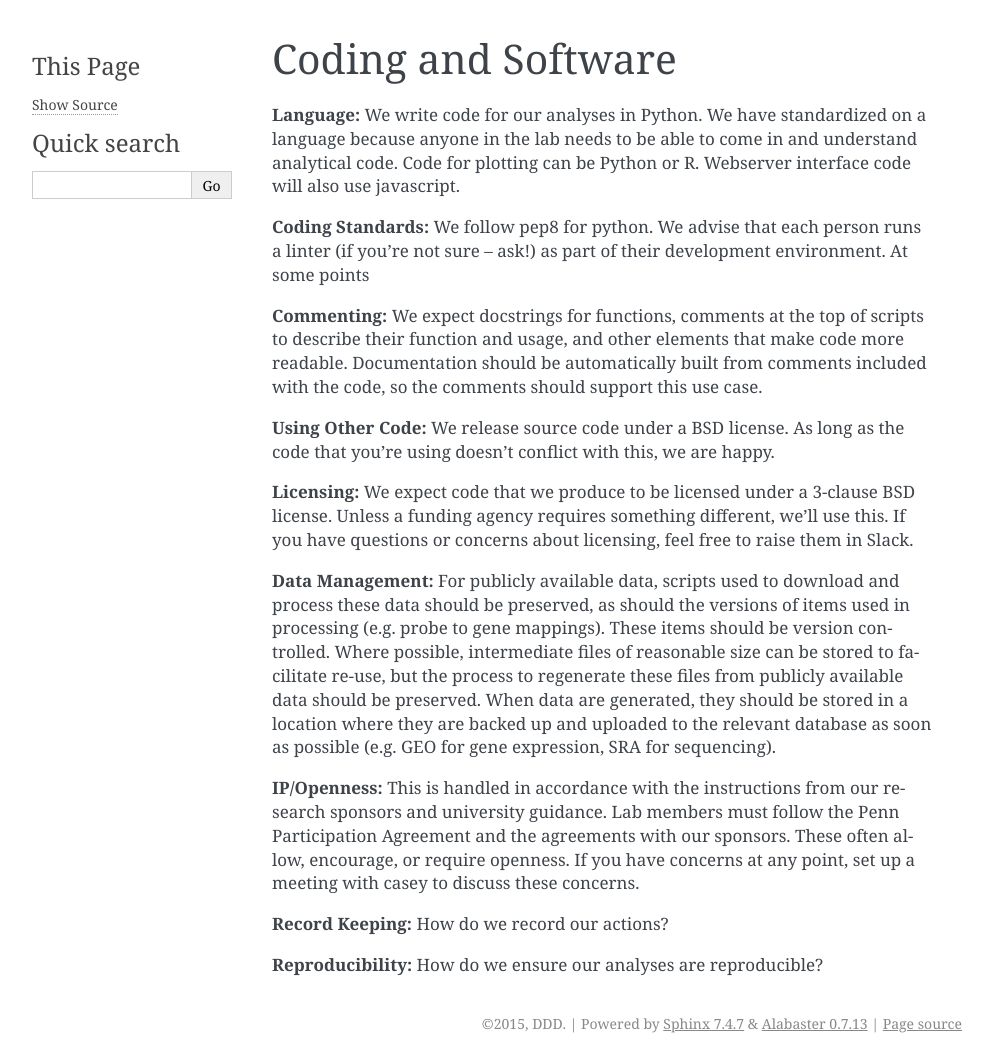
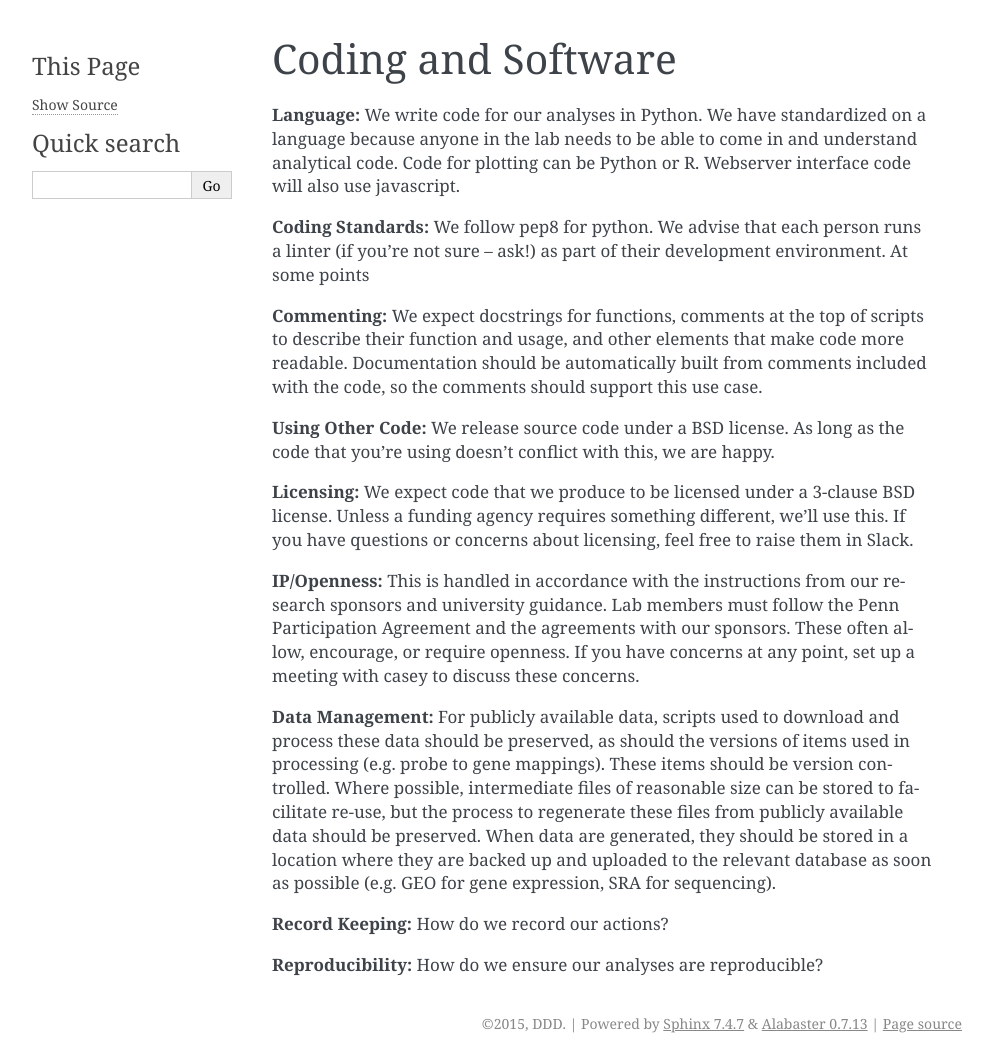
Before and after one commit to greenelab/onboarding, a Sphinx documentation site: the page built from source/coding_and_software.rst, in a window 1280 px wide. Shown: the whole page, without its empty margins (148-1141 px from the left). Built offline with Sphinx 7.4.7, drawn with Linux system fonts in a browser that asks for light colours; part of the change alters nothing that is shown.

```diff
--- a/source/coding_and_software.rst
+++ b/source/coding_and_software.rst
@@ -23,6 +23,12 @@ license. Unless a funding agency requires something different, we'll use this.
 If you have questions or concerns about licensing, feel free to raise them in
 Slack.
 
+**IP/Openness:** This is handled in accordance with the instructions from our
+research sponsors and university guidance. Lab members must follow the Penn
+Participation Agreement and the agreements with our sponsors. These often allow,
+encourage, or require openness. If you have concerns at any point, set up a
+meeting with casey to discuss these concerns.
+
 **Data Management:** For publicly available data, scripts used to download and
 process these data should be preserved, as should the versions of items used
 in processing (e.g. probe to gene mappings). These items should be version
@@ -32,12 +38,6 @@ available data should be preserved. When data are generated, they should be
 stored in a location where they are backed up and uploaded to the relevant
 database as soon as possible (e.g. GEO for gene expression, SRA for sequencing).
 
-**IP/Openness:** This is handled in accordance with the instructions from our
-research sponsors and university guidance. Lab members must follow the Penn
-Participation Agreement and the agreements with our sponsors. These often allow,
-encourage, or require openness. If you have concerns at any point, set up a
-meeting with casey to discuss these concerns.
-
 **Record Keeping:** How do we record our actions?
 
 **Reproducibility:** How do we ensure our analyses are reproducible?
```
